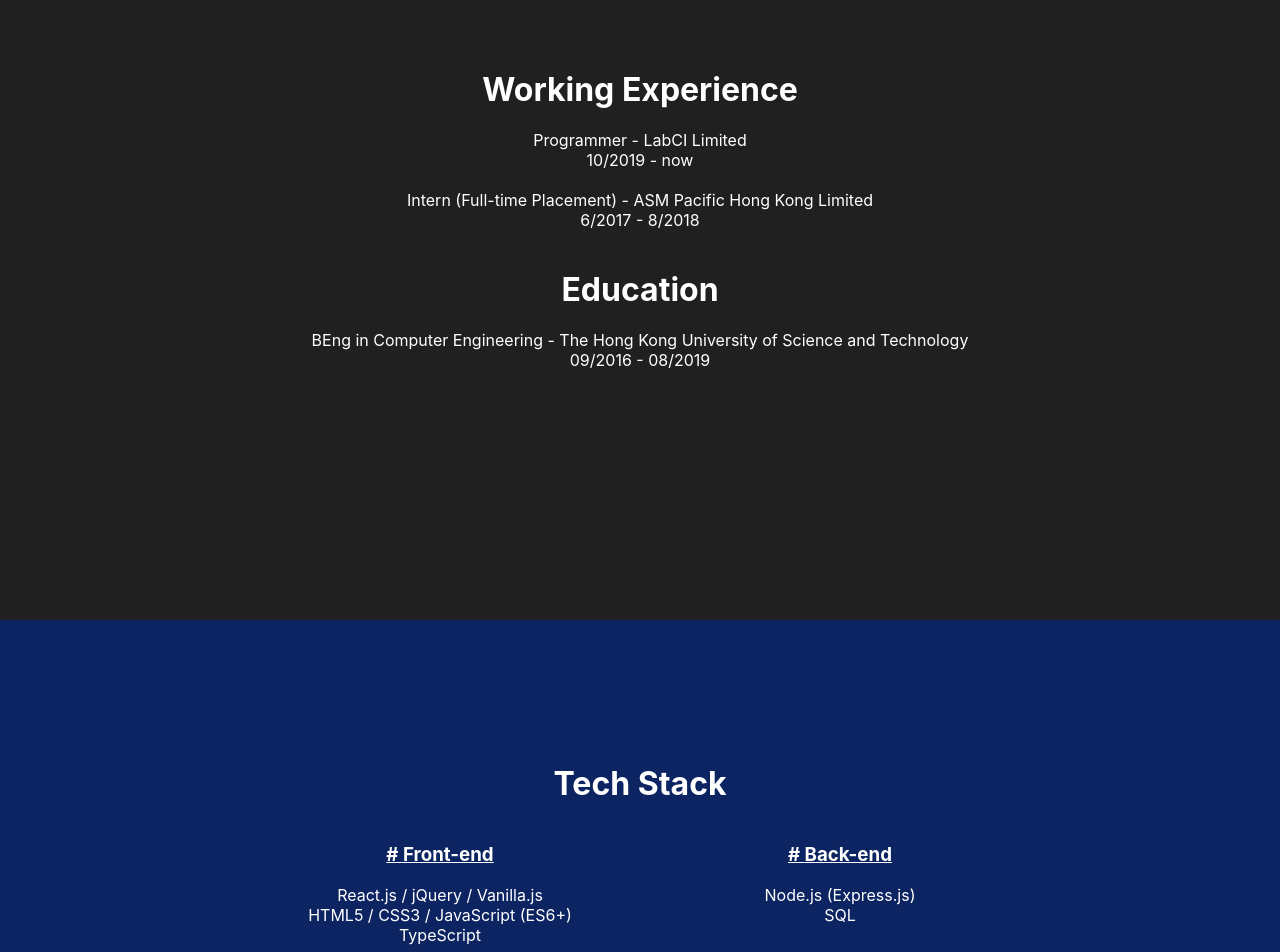
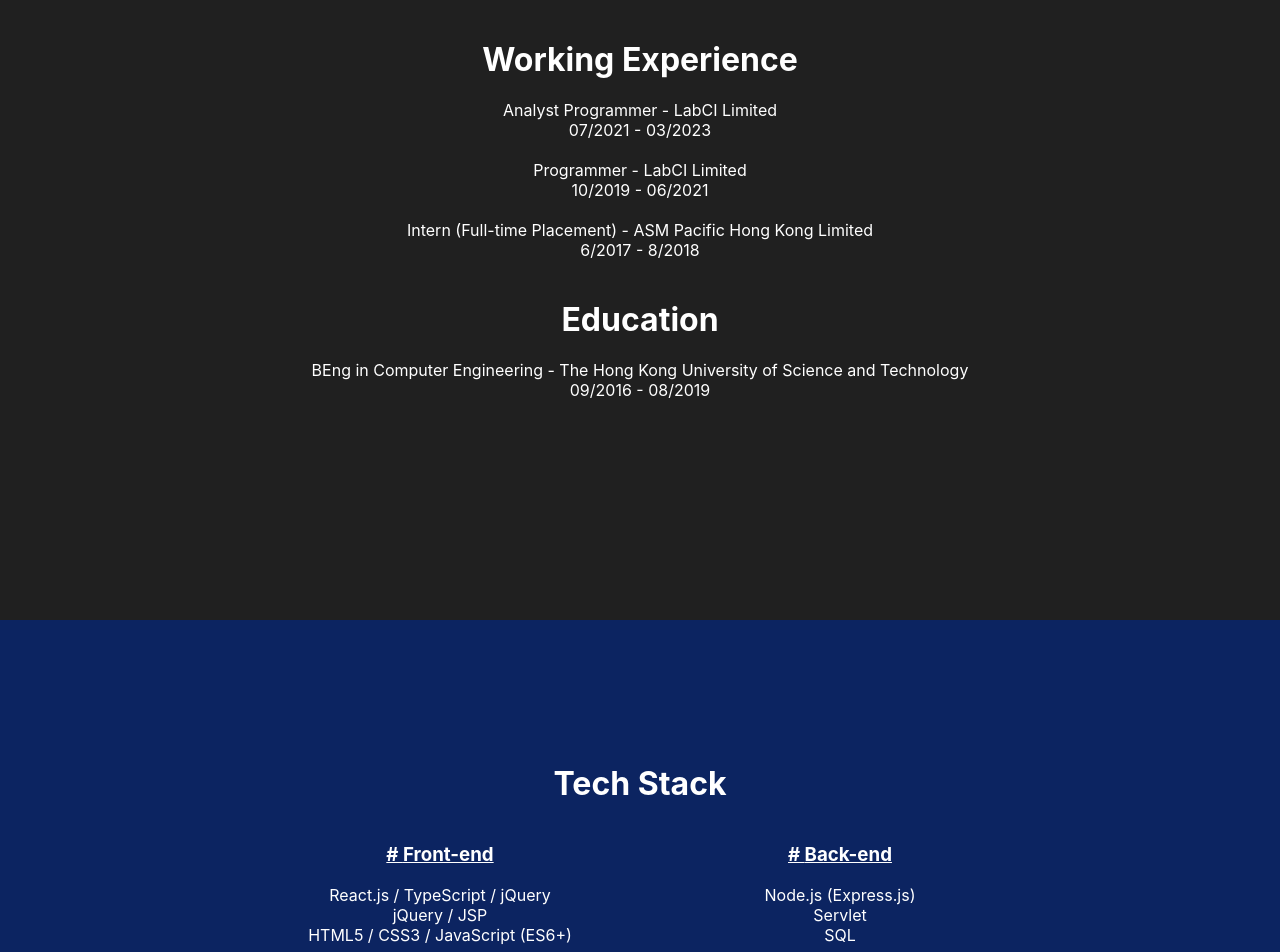
Before and after one commit to parkers116/homepage, a React (Create React App) app: page / in a window 1280 px wide. Shown: the part 980-1932 px from the top of the page. Built offline with nearby package versions, Linux system fonts and the light colour scheme.

Commit message:
update info in 2023

```diff
--- a/src/components/FirstSection/index.tsx
+++ b/src/components/FirstSection/index.tsx
@@ -4,7 +4,10 @@
 
 interface FirstSectionProps {}
 
-const ARR_STR = ["Hello! This is Parker Suen!", "Now working in Hong Kong!"];
+const ARR_STR = [
+  "Hello! This is Parker Suen!",
+  "Now located in Greater Toronto Area, Ontario, Canada!",
+];
 
 const FirstSection = (props: FirstSectionProps) => {
   const [displayString, setDisplayString] = useState<string>();
@@ -47,7 +50,7 @@
   const startTypeWriter = (arr: Array<string>, i: number) => {
     if (i < arr.length) {
       typeWriter(ARR_STR[i], 0, false, () => {
-        console.log("callback");
+        // console.log("callback");
         startTypeWriter(arr, i + 1);
       });
     } else {
--- a/src/components/Footer/index.tsx
+++ b/src/components/Footer/index.tsx
@@ -1,13 +1,13 @@
-import React from 'react';
+import React from "react";
 
-import './index.scss';
+import "./index.scss";
 
 interface FooterProps {}
 
 const Footer = (props: FooterProps) => {
   return (
     <footer className="footer">
-      <div>Developed & Modified by Parker Suen in 2021</div>
+      <div>Developed & Modified by Parker Suen in 2023</div>
     </footer>
   );
 };
--- a/src/components/InfoSection/index.tsx
+++ b/src/components/InfoSection/index.tsx
@@ -8,8 +8,11 @@
   return (
     <div id="info-section" className="info-section section">
       <h1>Working Experience</h1>
+      <div>Analyst Programmer - LabCI Limited</div>
+      <div>07/2021 - 03/2023</div>
+      <br />
       <div>Programmer - LabCI Limited</div>
-      <div>10/2019 - now</div>
+      <div>10/2019 - 06/2021</div>
       <br />
       <div>Intern (Full-time Placement) - ASM Pacific Hong Kong Limited</div>
       <div>6/2017 - 8/2018</div>
--- a/src/components/TechSection/index.tsx
+++ b/src/components/TechSection/index.tsx
@@ -13,14 +13,14 @@
   {
     label: "Front-end",
     list: [
-      "React.js / jQuery / Vanilla.js",
+      "React.js / TypeScript / jQuery",
+      "jQuery / JSP",
       "HTML5 / CSS3 / JavaScript (ES6+)",
-      "TypeScript",
     ],
   },
   {
     label: "Back-end",
-    list: ["Node.js (Express.js)", "SQL"],
+    list: ["Node.js (Express.js)", "Servlet", "SQL"],
   },
   {
     label: "Database",
```
